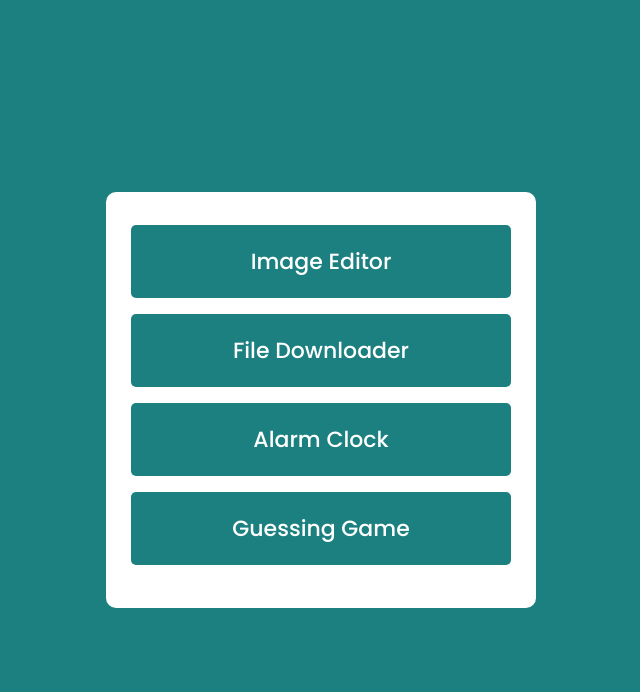
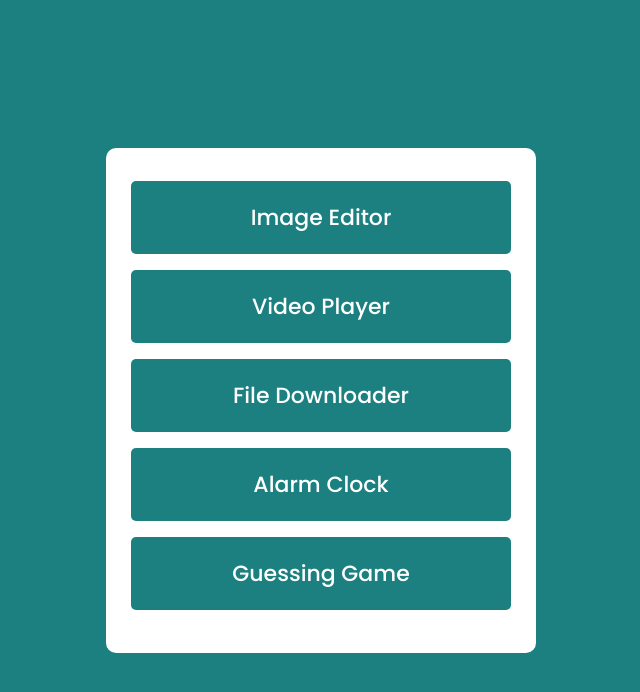
Before and after one commit to Mujtaba-Omer/Random-Functions, a plain HTML site: page index.html in a window 1280 px wide. Shown: the whole page, without its empty margins (319-959 px from the left). Drawn offline with Linux system fonts and the light colour scheme.

Commit message:
add video player

```diff
--- a/index.html
+++ b/index.html
@@ -14,6 +14,7 @@
     <div class="wrapper">
         <div class="content">
             <a href="Simple-Image-Editor/index.html" target="_blank">Image Editor</a>
+            <a href="video player/home.html" target="_blank">Video Player</a>
             <a href="file downloader/index.html" target="_blank">File Downloader</a>
             <a href="Simple alarm clock in HTML CSS & JS/index.html" target="_blank">Alarm Clock</a>
             <a href="word guessing game/index.html" target="_blank">Guessing Game</a>
```
